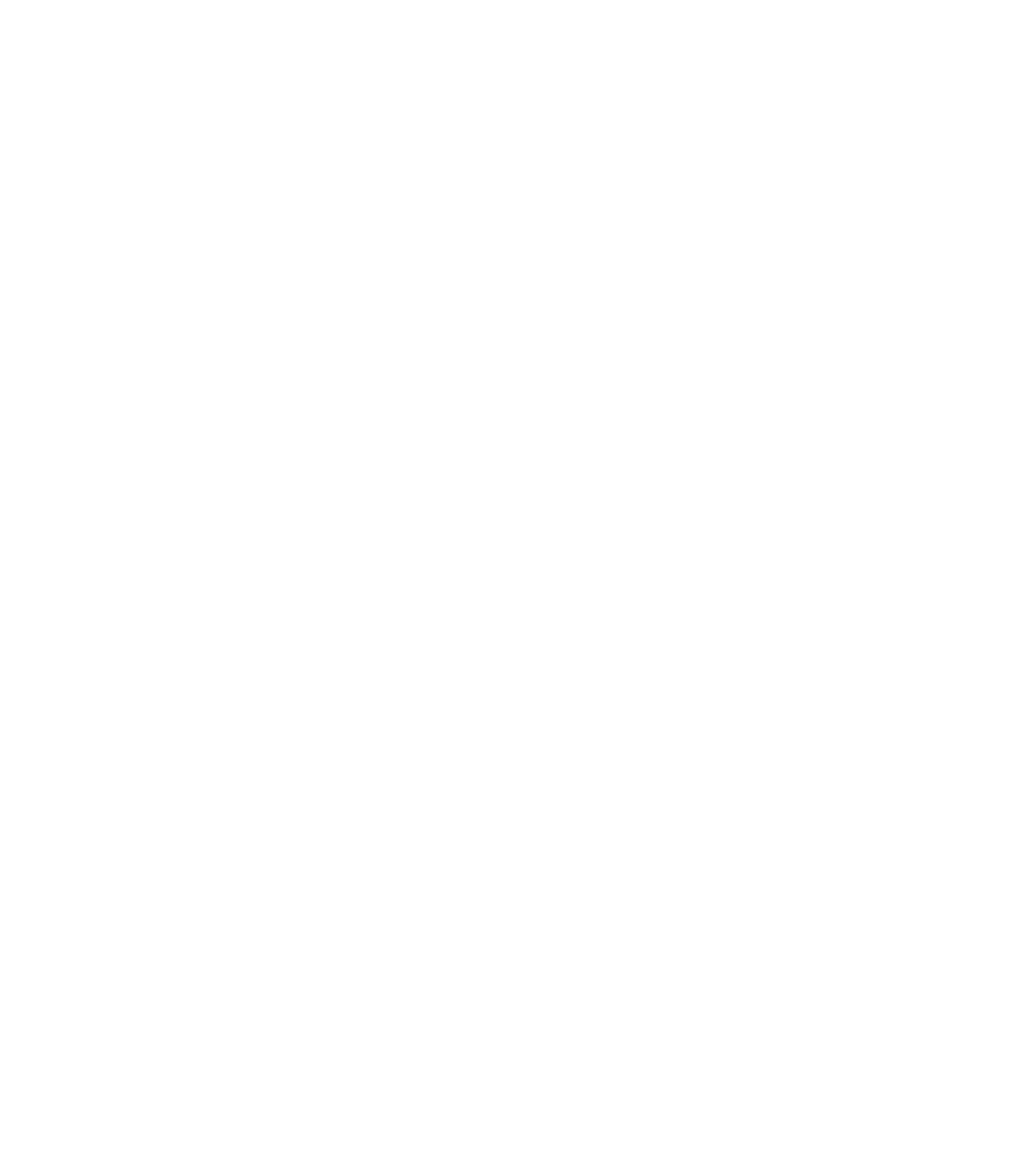
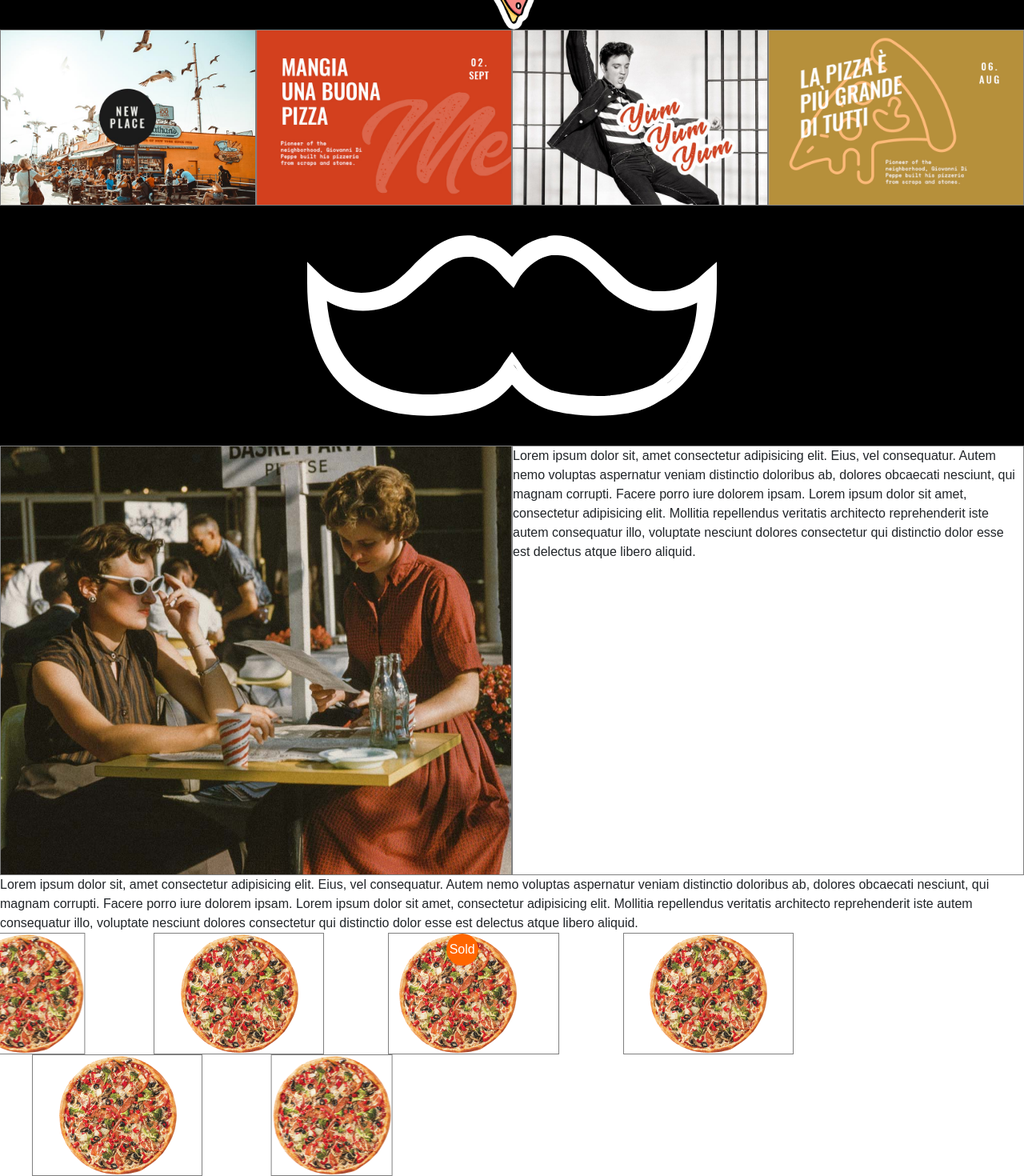
Before and after one commit to coder-ms/proj-html-vuejs, a Vue app: page / in a window 1280 px wide. Shown: the part 289-1759 px from the top of the page at 80% size. Before the commit the page ends 800 px from the top, so only its background shows below. Built offline with nearby package versions, Linux system fonts and the light colour scheme.

Commit message:
struttura base main pt.1

```diff
--- a/src/App.vue
+++ b/src/App.vue
@@ -1,10 +1,8 @@
 <!--TEMPLATE HTML GENERALE-->
 <template>
   <AppHeader />
-  <main>
-    <AppMain />
-  </main>
 
+  <AppMain />
 
   <AppFooter />
 </template>
--- a/src/components/AppHeader.vue
+++ b/src/components/AppHeader.vue
@@ -23,7 +23,7 @@
             </div>
         </nav>
         <!--SLIDER-->
-        <SliderOne />
+        <SliderHeader />
     </header>
 
 
@@ -31,11 +31,11 @@
 
 <script>
 import { store } from '../store';
-import SliderOne from './SliderOne.vue';
+import SliderHeader from './SliderHeader.vue';
 
 export default {
     name: 'AppHeader',
-    components: { SliderOne },
+    components: { SliderHeader },
     data() {
         return {
             store
--- a/src/components/AppMain.vue
+++ b/src/components/AppMain.vue
@@ -1,16 +1,95 @@
 <template>
+  <main>
+    <!--4 IMAGES-->
+    <div class="images col-12 col-lg-12 col-md-12 col-sm-12">
+      <div class="col-3 col-lg-3 col-md-3 col-sm-3">
+        <img src="../../public/img/h3-img-1.jpg" alt="Baffo">
+      </div>
+      <div class="col-3 col-lg-3 col-md-3 col-sm-3">
+        <img src="../../public/img/h3-img-2.jpg" alt="Baffo">
+      </div>
+      <div class="col-3 col-lg-3 col-md-3 col-sm-3">
+        <img src="../../public/img/h3-img-3.jpg" alt="Baffo">
+      </div>
+      <div class="col-3 col-lg-3 col-md-3 col-sm-3">
+        <img src="../../public/img/h3-img-4.jpg" alt="Baffo">
+      </div>
+    </div>
+
+    <!--SLIDER MAIN-->
+    <SliderMain />
+
+    <div class="images col-12 col-lg-12 col-md-12 col-sm-12">
+      <div class="col-6 col-lg-6 col-md-6 col-sm-6">
+        <img src="../../public/img/h1-img-4.jpg" alt="Baffo">
+      </div>
+      <div class="col-6 col-lg-6 col-md-6 col-sm-6">
+        Lorem ipsum dolor sit, amet consectetur adipisicing elit. Eius, vel consequatur. Autem nemo voluptas aspernatur
+        veniam distinctio doloribus ab, dolores obcaecati nesciunt, qui magnam corrupti. Facere porro iure dolorem
+        ipsam.
+
+        Lorem ipsum dolor sit amet, consectetur adipisicing elit. Mollitia repellendus veritatis architecto
+        reprehenderit
+        iste autem consequatur illo, voluptate nesciunt dolores consectetur qui distinctio dolor esse est delectus atque
+        libero aliquid.
+
+      </div>
+    </div>
+    <!--PIZZA IMAGES-->
+    <div class="col-12 col-lg-12 col-md-12 col-sm-12">
+      Lorem ipsum dolor sit, amet consectetur adipisicing elit. Eius, vel consequatur. Autem nemo voluptas aspernatur
+      veniam distinctio doloribus ab, dolores obcaecati nesciunt, qui magnam corrupti. Facere porro iure dolorem ipsam.
+
+      Lorem ipsum dolor sit amet, consectetur adipisicing elit. Mollitia repellendus veritatis architecto reprehenderit
+      iste autem consequatur illo, voluptate nesciunt dolores consectetur qui distinctio dolor esse est delectus atque
+      libero aliquid.
+
+    </div>
+    <div class="imagesPizza col-12 col-lg-12 col-md-12 col-sm-12">
+      <div class="firstPizza">
+        <img src="../../public/img/h3-product-img-3a-150x150.png" alt="Pizza">
+      </div>
+      <div class="pizzaSelect col-2 col-lg-2 col-md-2 col-sm-2">
+        <img src="../../public/img/h3-product-img-3a-150x150.png" alt="Pizza">
+      </div>
+      <div class="pizzaSelect col-2 col-lg-2 col-md-2 col-sm-2">
+
+        <img src="../../public/img/h3-product-img-3a-150x150.png" alt="Pizza">
+        <a href="#">Sold</a>
+      </div>
+      <div class="pizzaSelect col-2 col-lg-2 col-md-2 col-sm-2">
+        <img src="../../public/img/h3-product-img-3a-150x150.png" alt="Pizza">
+      </div>
+      <div class="pizzaSelect col-2 col-lg-2 col-md-2 col-sm-2">
+        <img src="../../public/img/h3-product-img-3a-150x150.png" alt="Pizza">
+      </div>
+      <div class="lastPizza">
+        <img src="../../public/img/h3-product-img-3a-150x150.png" alt="Pizza">
+      </div>
+    </div>
+  </main>
+
+
+
 
 
 </template>
 
 <script>
 import { store } from '../store';
+import SliderMain from './SliderMain.vue';
 
 export default {
+  name: 'AppHeader',
+  components: { SliderMain },
   data() {
     return {
       store
     }
+  },
+
+  methods: {
+
   },
 
   props: {
@@ -21,5 +100,59 @@
 
 
 <style lang="scss" scoped>
+main {
+  .images {
+    display: flex;
+    flex-wrap: wrap;
 
+    div {
+      border: 1px solid grey;
+
+
+      img {
+        width: 100%;
+      }
+    }
+  }
+
+  .imagesPizza {
+    display: flex;
+    flex-wrap: wrap;
+    overflow-x: hidden;
+
+
+    .pizzaSelect {
+      border: 1px solid grey;
+      display: flex;
+      justify-content: center;
+      margin: 0 40px;
+
+      a {
+        text-decoration: none;
+        color: white;
+        background-color: rgb(255, 102, 0);
+        height: 40px;
+        width: 40px;
+        text-align: center;
+        padding: 8px 0;
+        border-radius: 50%;
+        transform: translate(-250%);
+      }
+
+      img {
+        margin: 0 auto;
+      }
+    }
+
+    .firstPizza {
+      border: 1px solid grey;
+      transform: translate(-30%);
+    }
+
+    .lastPizza {
+      border: 1px solid grey;
+      transform: translate(30%);
+    }
+  }
+}
 </style>
--- a/src/components/SliderOne.vue
+++ b/src/components/SliderHeader.vue
@@ -1,6 +1,6 @@
 <template>
     <div>
-
+        <img src="../../public/img/h3-rev-img-2.png" alt="">
     </div>
 </template>
 
@@ -25,7 +25,8 @@
     background-color: black;
 
     img {
-        width: 100vw;
+        margin: 0 auto;
+        width: 20%;
     }
 }
 </style>
--- /dev/null
+++ b/src/components/SliderMain.vue
@@ -0,0 +1,34 @@
+<template>
+    <div>
+        <img src="../../public/svg/svg-0.svg" alt="Baffo">
+    </div>
+</template>
+
+<script>
+export default {
+    /*
+    props: {
+
+    },
+    */
+
+}
+
+
+
+</script>
+
+<style lang="scss" scoped>
+div {
+    display: flex;
+    flex-wrap: wrap;
+    background-color: black;
+
+    img {
+        width: 40%;
+        margin: 0 auto;
+        height: 300px;
+        filter: invert(1);
+    }
+}
+</style>
```
